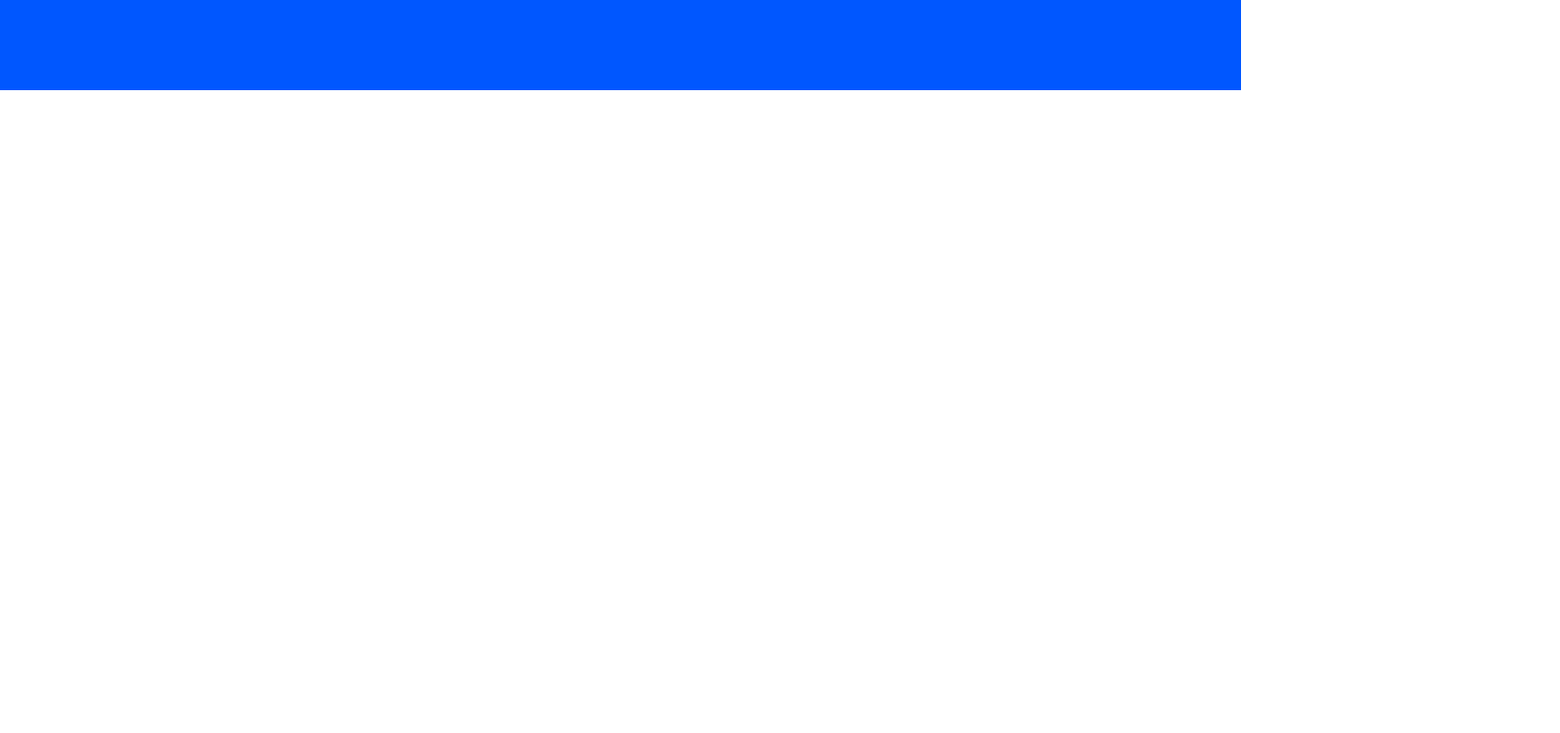
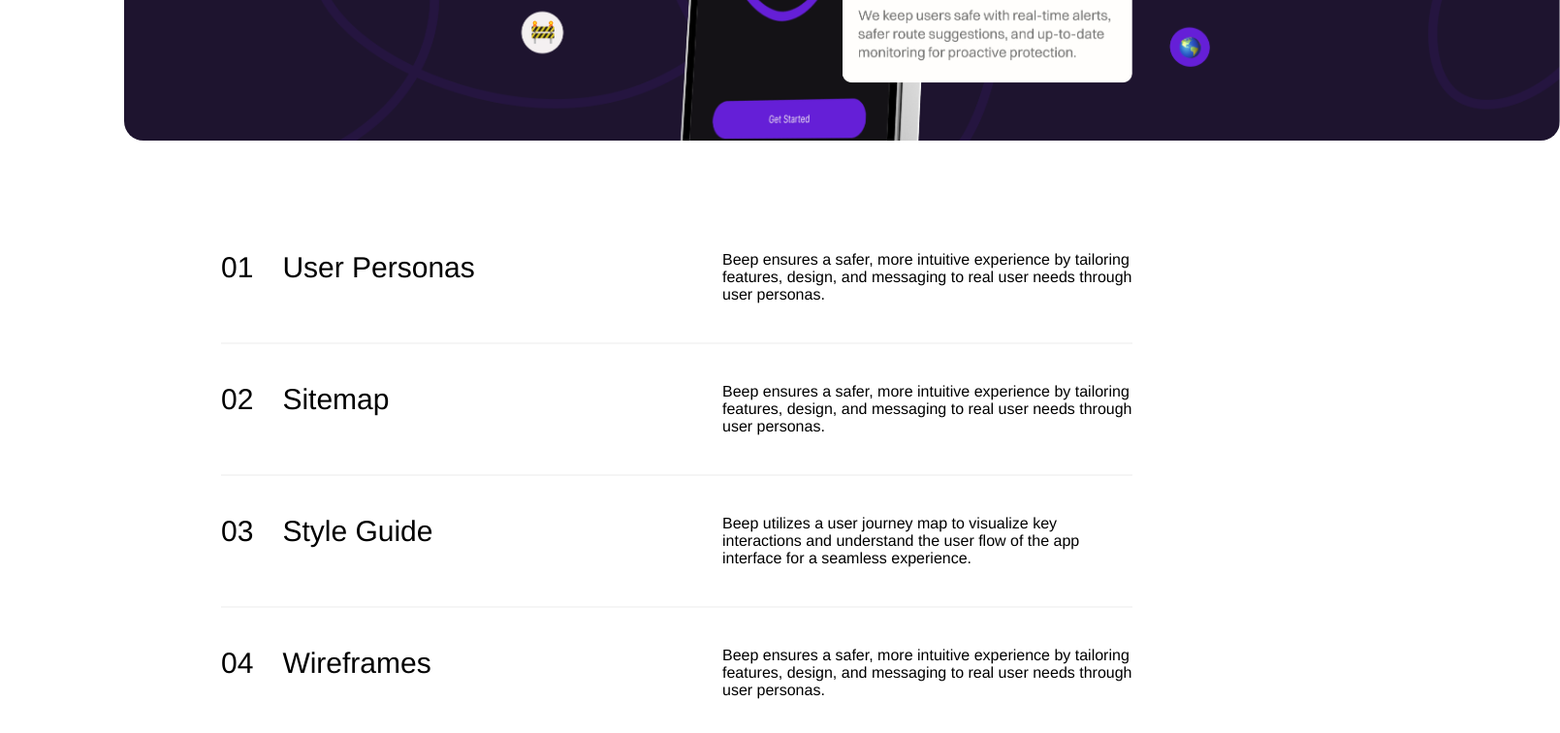
Before and after one commit to jumi3487/portfolio, a Next.js app: page /Works/Beep in a window 1280 px wide. Shown: the part 3726-4482 px from the top of the page at 97% size, 1609 px wide, since content can reach past the window. Before the commit the page ends 3819 px from the top, so only its background shows below. Built offline with nearby package versions, Linux system fonts and the light colour scheme.

Commit message:
Beep Case Study Updated

```diff
--- a/pages/Works/Beep.js
+++ b/pages/Works/Beep.js
@@ -37,20 +37,21 @@ export default function Beep() {
               <div className={styles.leftColumn}>
                 <div className={styles.infoRow}>
                   <p className={styles.label}>TIMELINE</p>
-                  <p className={styles.value}>October 2023</p>
+                  <p className={styles.value}>September – December 2024</p>
                 </div>
                 <div className={styles.infoRow}>
                   <p className={styles.label}>ROLE</p>
-                  <p className={styles.value}>Graphic Designer</p>
+                  <p className={styles.value}>Lead Digital Designer, UX/UI Designer, Frontend Developer and Researcher</p>
                 </div>
                 <div className={styles.infoRow}>
                   <p className={styles.label}>TOOLS</p>
-                  <p className={styles.value}>Adobe Illustrator</p>
+                  <p className={styles.value}>Figma, Adobe Illustrator, Adobe Photoshop, Next.js</p>
                 </div>
               </div>
 
               {/* Right Column */}
               <div className={styles.rightColumn}>
+                <div className={styles.rightColumnContent}>
                   <h3 className={styles.overviewTitle}>Overview</h3>
                   <p className={styles.overviewText}>
                     <strong>“Beep”</strong> is a <strong>crime heat map app</strong> designed to improve public safety,
@@ -61,11 +62,24 @@ export default function Beep() {
                     <strong>emergency contact integration</strong>, and the <strong>Safezone feature (Snap)</strong>, which highlights well-lit, secure locations.
                     By analyzing crime trends with AI, <strong>Beep</strong> helps users <strong>make informed and safer travel decisions</strong>.
                   </p>
+                  <a className={styles.link} href="#">
+                    <button className={styles.prototypeBtn}>Prototype
+                      <svg width="14" height="11" viewBox="0 0 14 11" fill="none" xmlns="http://www.w3.org/2000/svg">
+                        <path d="M7.40298 1L12.3379 5.28571L7.40298 9.57143M11.6525 5.28571L1.64559 5.28571" stroke="#FFFEFC" stroke-width="1.5" stroke-linecap="round" stroke-linejoin="round"/>
+                      </svg>
+                    </button>
+                  </a>
                 </div>
+
+              </div>
+
             </div>
           </div>
           {/** Overview of the projects**/}
-          <div>
+
+          {/** Details of the projects**/}
+          <div className={styles.projectDetails}>
+            <div className={styles.projectDetailsCards}>
               <div className={styles.topCard}>
                 {/** Problem Statement**/}
                 <div className={styles.problemCard}>
@@ -114,7 +128,88 @@ export default function Beep() {
                 </div>
                 {/** Solution**/}
               </div>
+              <div>
+                  <Image
+                    src="/images/beep/beep-value.png"
+                    width={1481}
+                    height={770}
+                    alt="Beep Value"
+                    className={styles.beepValueImg}
+                  />
                 </div>
+            </div>
+            {/**Beep - ProblemStatement, Solution and Value ------------------------------------END */}
+          </div>
+          {/** Details of the projects**/}
+
+          {/**  DEVELOPMENT PROCESS **/}
+          <div>
+            <div className={styles.developProcessAgenda}>
+              <div className={styles.developProcessCardContainer}>
+                <div className={styles.developProcessCard}>
+                  <Image
+                    src="/images/beep/beep-logo-card.svg"
+                    width={26.2}
+                    height={54.5}
+                    alt="Beep Logo Small"
+                    className={styles.beeplogo}
+                  />
+                  <div className={styles.cardContent}>
+                    <h2>Development Process</h2>
+                  </div>
+                </div>
+                <svg className={styles.developSVG} width="430" height="421" viewBox="0 0 430 421" fill="none" xmlns="http://www.w3.org/2000/svg">
+                  <path d="M427.078 417.719C453.142 388.222 472.789 347.89 472.458 308.951C471.938 250.38 399.549 184.85 336.697 219.223C305.247 236.364 317.504 289.442 356.637 266.515C386.917 248.769 388.747 170.531 352.487 126.265C323.528 90.8054 272.527 78.5778 227.257 77.9683C187.505 77.4287 119.121 81.755 103.228 124.366C94.4198 147.978 113.538 174.896 138.567 183.364C163.597 191.831 191.549 185.9 215.8 175.934C259.853 157.739 297.448 126.075 321.585 86.8709C333.752 67.1076 342.703 44.6976 341.79 21.8297C341.381 10.8347 338.336 -0.541016 330.399 -8.70441C315.935 -23.5009 291.172 -22.4059 270.26 -18.8464C227.8 -11.5453 186.545 1.53459 143.892 8.0034C93.7639 15.5488 39.6123 12.4071 -3.23604 -16.0907C-14.2529 -23.3897 -43.5492 -43.0072 -50.3945 -75.0922C-66.6379 -152.022 34.9709 -231.865 104.512 -248.38C131.049 -254.687 161.856 -251.461 181.829 -233.592C189.38 -226.862 195.408 -216.998 193.086 -207.493C191.406 -200.248 185.188 -194.686 178.584 -190.788C149.576 -173.868 109.802 -183.969 84.5164 -205.694C53.4816 -232.34 33.1892 -275.891 20.2535 -313.084" stroke="#651FD7" stroke-opacity="0.3" stroke-width="10" stroke-linejoin="round"/>
+                </svg>
+              </div>
+              <div className={styles.section}>
+                <section className={styles.sectionContainer}>
+                  <div className={styles.sectionNumber}>
+                    <h3>01</h3>
+                    <h3>User Personas</h3>
+                  </div>
+                  <div className={styles.sectionParagraph}>
+                    <p>Beep ensures a safer, more intuitive experience by tailoring features, design, and messaging to real user needs through user personas.</p>
+                  </div>
+                </section>
+                <div className={styles.divide}></div>
+
+                <section className={styles.sectionContainer}>
+                  <div className={styles.sectionNumber}>
+                    <h3>02</h3>
+                    <h3>Sitemap</h3>
+                  </div>
+                  <div className={styles.sectionParagraph}>
+                    <p>Beep ensures a safer, more intuitive experience by tailoring features, design, and messaging to real user needs through user personas.</p>
+                  </div>
+                </section>
+                <div className={styles.divide}></div>
+
+                <section className={styles.sectionContainer}>
+                  <div className={styles.sectionNumber}>
+                    <h3>03</h3>
+                    <h3>Style Guide</h3>
+                  </div>
+                  <div className={styles.sectionParagraph}>
+                    <p>Beep utilizes a user journey map to visualize key interactions and understand the user flow of the app interface for a seamless experience.</p>
+                  </div>
+                </section>
+                <div className={styles.divide}></div>
+
+                <section className={styles.sectionContainer}>
+                  <div className={styles.sectionNumber}>
+                    <h3>04</h3>
+                    <h3>Wireframes</h3>
+                  </div>
+                  <div className={styles.sectionParagraph}>
+                    <p>Beep ensures a safer, more intuitive experience by tailoring features, design, and messaging to real user needs through user personas.</p>
+                  </div>
+                </section>
+                <div className={styles.divide}></div>
+              </div>
+            </div>
+          </div>
+          {/**  DEVELOPMENT PROCESS **/}
         </div>
         <Footer />
       </div>
--- a/styles/Beep.module.css
+++ b/styles/Beep.module.css
@@ -7,10 +7,12 @@
 }
 
 .container {
+    max-width: 80%;
     display: flex;
     flex-direction: column;
-    gap: 60px;
+    gap: 110px;
     margin-top: 110px;
+
 
 }
 .title h1 {
@@ -49,7 +51,6 @@
     flex-direction: row;
     gap: 170px;
     width: 100%;
-    margin-top: 110px;
     align-items: center;
 }
 
@@ -65,11 +66,19 @@
     gap: 20px;
 }
 
+.rightColumnContent {
+    display: flex;
+    flex-direction: column;
+    justify-content: space-between;
+    text-align: justify;
+    gap: 20px;
+}
 
 .infoRow {
     display: flex;
     justify-content: space-between;
     border-bottom: 1px solid #ccc;
+
     padding: 30px 0;
 }
 
@@ -80,6 +89,7 @@
 
 .value {
     text-align: right;
+    max-width: 300px;
 }
 
 .overviewTitle {
@@ -95,12 +105,37 @@
     line-height: 1.5;
 }
 
+.prototypeBtn {
+    width: 139px;
+    height: 40px;
+    background-color: var(--blue);
+    border: none;
+    border-radius: 50px;
+    color: var(--white);
+    display: flex;
+    gap: 10px;
+    align-items: center;
+    justify-content: center;
+    font-size: 16px;
+}
+
+.prototypeBtn:hover {
+    background-color: var(--cornflowerblue);
+}
+
+
+.projectDetailsCards {
+    display: flex;
+    flex-direction: column;
+    gap: 20px;
+}
 .topCard {
     display: flex;
     gap: 20px;
 }
 .problemCard,
-.solutionCard {
+.solutionCard,
+.developProcessCard {
     border-radius: 20px;
     background-color:#1E142F;
     padding: 50px 40px;
@@ -157,3 +192,80 @@
     z-index: 20;
     left: 280px;
 }
+
+.beepValueImg {
+    border-radius: 20px;
+}
+
+/******************************DEVELOPMENT PROCESS******************************/
+.developProcessAgenda {
+    display: flex;
+    width: 100%;
+    height: 509px;
+    gap: 100px;
+    justify-content: space-between;
+}
+
+.developProcessCard {
+    width: 430px;
+    height: 509px;
+    display: flex;
+    flex-direction: column;
+    gap: 270px;
+
+}
+
+.developProcessCardContainer {
+    overflow: hidden;
+}
+
+.developProcessCard h2 {
+    position: relative;
+    z-index: 10;
+    line-height: normal;
+}
+
+.developSVG {
+    position: relative;
+    z-index: 5;
+    top: -400px;
+    height: 635px;
+}
+
+.section {
+    display: flex;
+    flex-direction: column;
+    gap: 40px;
+}
+
+.sectionContainer {
+    display: flex;
+    gap: 240px;
+    width: 940px;
+    justify-content: space-between;
+}
+
+.sectionContainer:hover {
+    color: var( --cornflowerblue);
+}
+
+.sectionNumber {
+    display: flex;
+    gap: 30px;
+
+}
+
+.sectionNumber h3 {
+    font-size: 30px;
+    font-style: normal;
+    font-weight: 400;
+    line-height: normal;
+}
+
+.sectionParagraph {
+    max-width: 45%;
+}
+
+.divide {
+    border-bottom: solid 2px rgba(235, 235, 235, 0.50);
+}
```
Also changed, not shown: public/images/beep/beep-value.png (added). Lines whose indentation alone changed are shown as unchanged.
